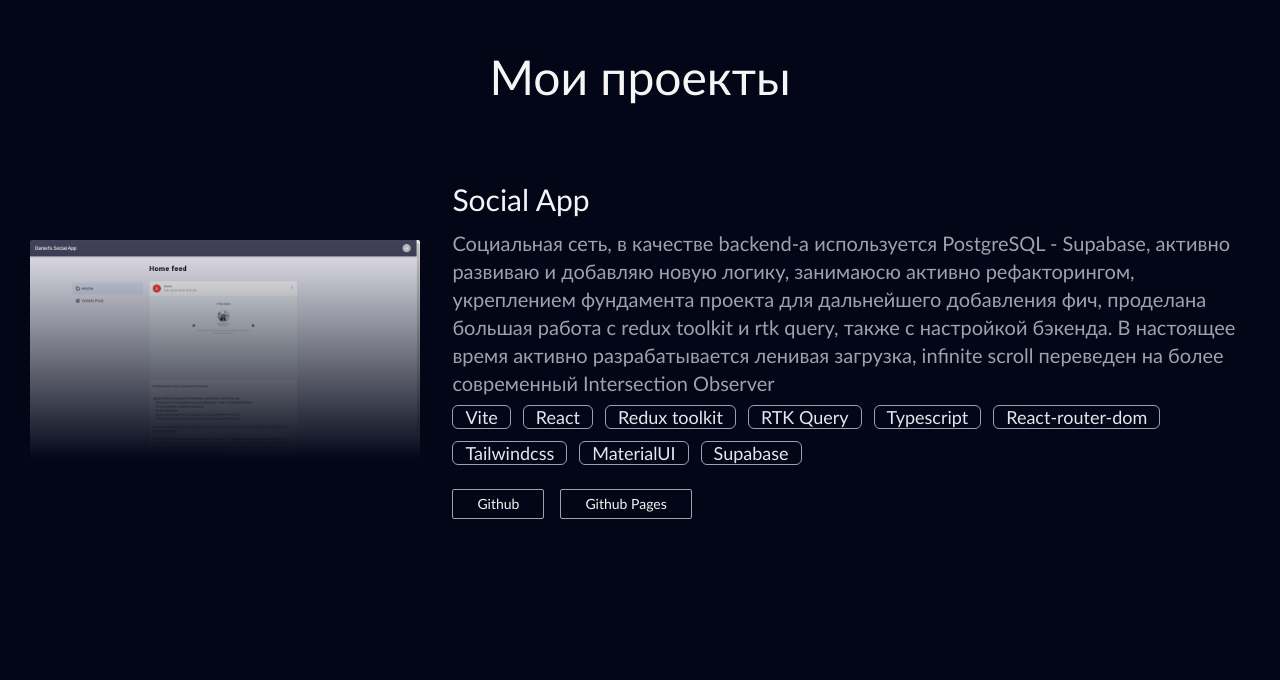
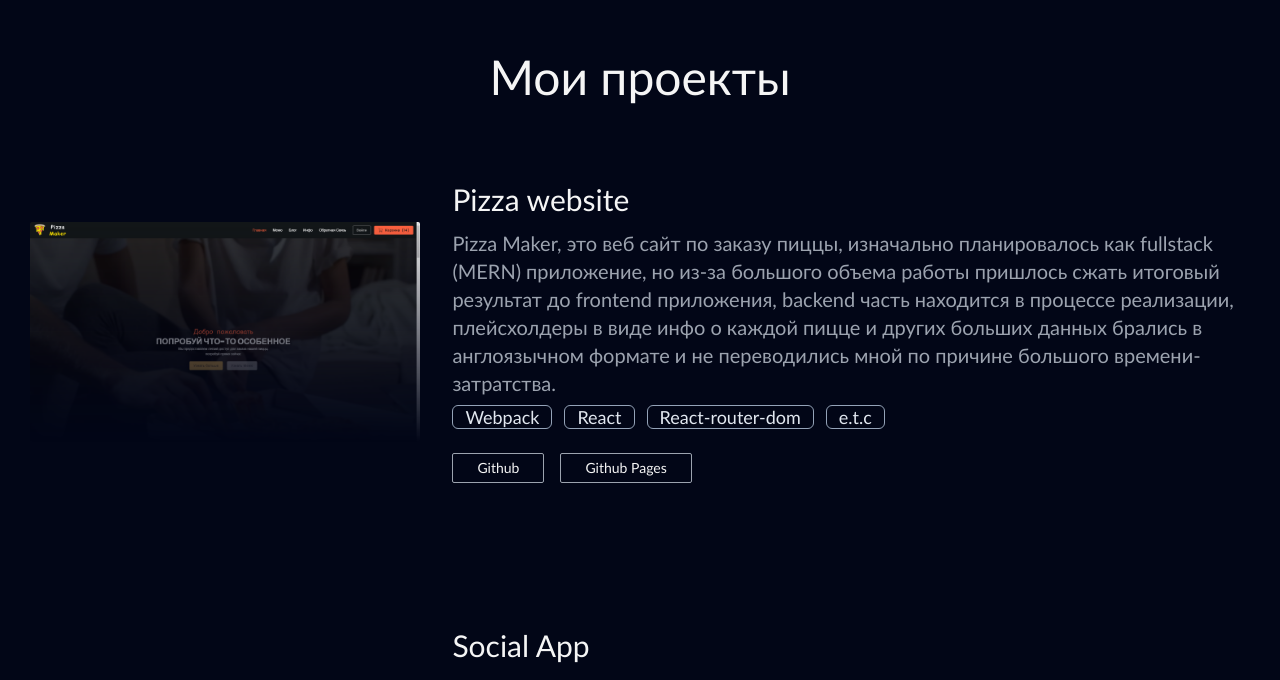
Before and after one commit to AzloRog/ptf-unity, a React (Vite) app: page / in a window 1280 px wide. Shown: the part 1795-2475 px from the top of the page. Built offline with nearby package versions, Linux system fonts and the light colour scheme.

Commit message:
add new project to projects section

```diff
--- a/src/constants/projects.ts
+++ b/src/constants/projects.ts
@@ -1,4 +1,5 @@
 import socialApp from "../assets/projects/social-app.png";
+import pizzaMaker from "../assets/projects/pizza-maker.png";
 
 export interface Project {
   id: number;
@@ -13,12 +14,26 @@ export interface Project {
 const projects: Project[] = [
   {
     id: 0,
+    title: "Pizza website",
+    description: `
+    Pizza Maker, это веб сайт по заказу пиццы, изначально планировалось как fullstack (MERN) приложение,
+    но из-за большого объема работы пришлось сжать итоговый результат до frontend приложения,
+    backend часть находится в процессе реализации, плейсхолдеры в виде инфо о каждой пицце и других больших данных брались в
+    англоязычном формате и не переводились мной по причине большого времени-затратства.`,
+    technologies: ["Webpack", "React", "React-router-dom", "e.t.c"],
+    image: pizzaMaker,
+    githubLink: "https://github.com/AzloRog/pz-mk.git",
+    githubPagesLink: "https://azlorog.github.io/pz-mk/",
+  },
+
+  {
+    id: 1,
     title: "Social App",
     description: `Социальная сеть, в качестве backend-a
        используется PostgreSQL - Supabase, активно развиваю и добавляю новую логику,
        занимаюсю активно рефакторингом, укреплением фундамента проекта для дальнейшего добавления фич,
        проделана большая работа с redux toolkit и rtk query, также с настройкой бэкенда. В настоящее время
-       активно разрабатывается ленивая загрузка, infinite scroll переведен на более современный Intersection Observer`,
+       активно разрабатывается ленивая загрузка при изменении, infinite scroll переведен на более современный Intersection Observer`,
     technologies: [
       "Vite",
       "React",
```
Also changed, not shown: src/assets/projects/pizza-maker.png (added).
